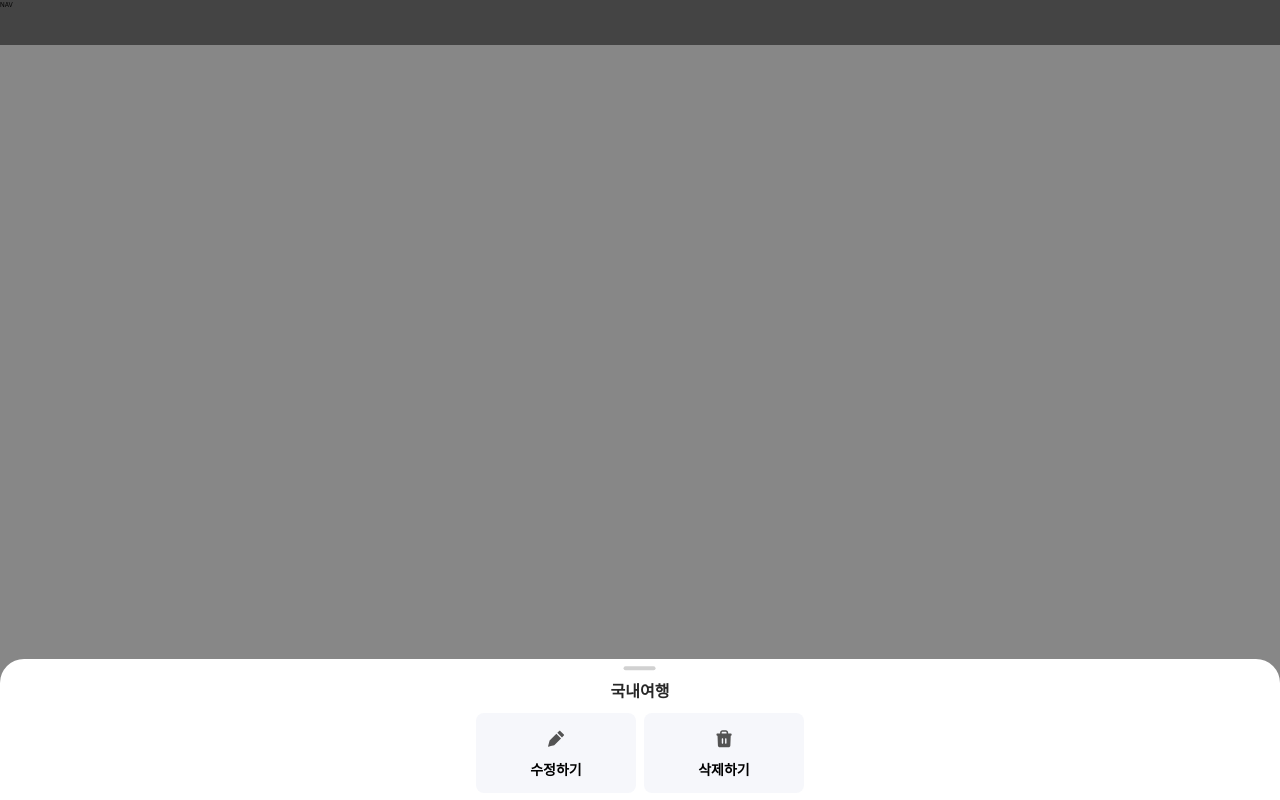
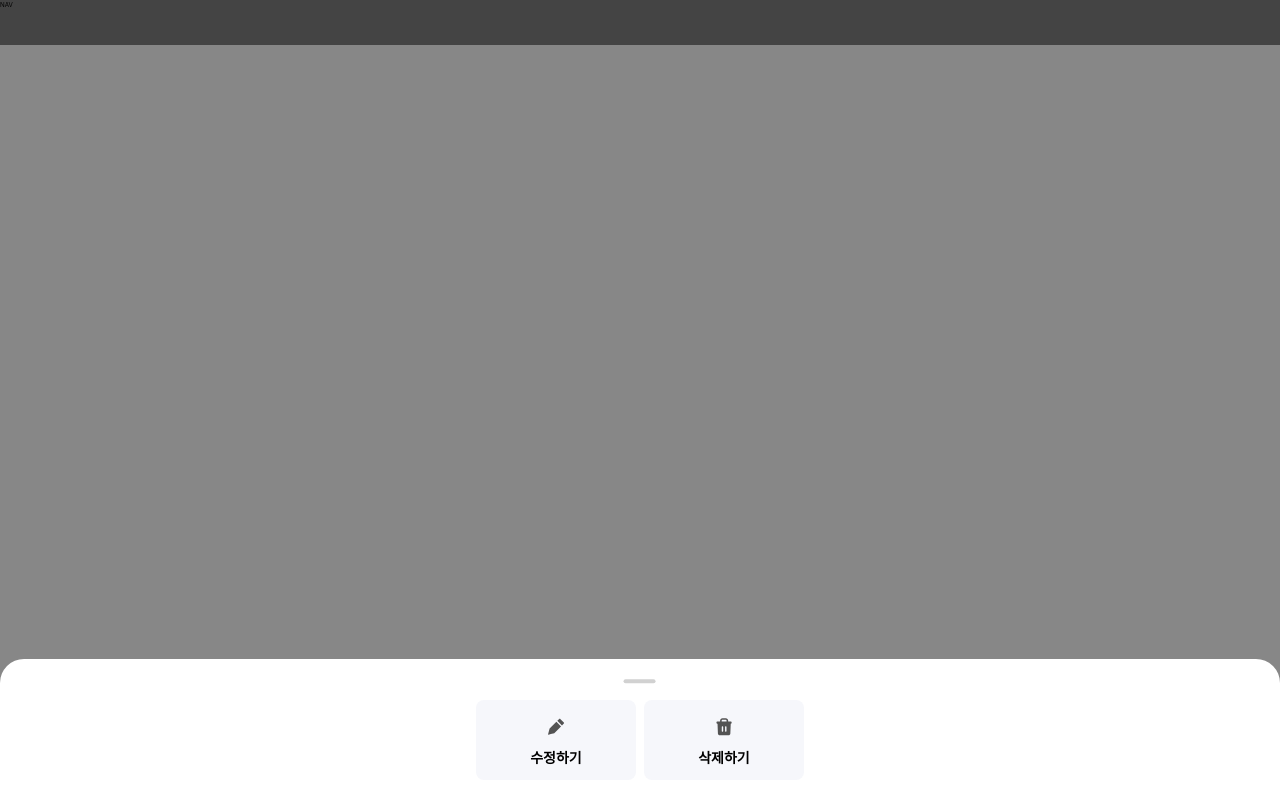
Before and after one commit to Team-Packman/Packman-Client, a Next.js app: page /components/common/BottomModal in a window 1280 px wide. Built offline with nearby package versions, Linux system fonts and the light colour scheme.

Commit message:
feat/#25 : 바텀 모달 props 동적으로 받을 수 있도록 수정

```diff
--- a/pages/components/common/BottomModal.tsx
+++ b/pages/components/common/BottomModal.tsx
@@ -7,14 +7,15 @@ import Image from 'next/image';
 import { useState } from 'react';
 
 interface BottomModalProps {
+  content: string;
   closeModal: () => void;
+  onEdit: () => void;
+  onDelete: () => void;
 }
 
 function BottomModal(props: BottomModalProps) {
-  const { closeModal } = props;
-  const modalData = {
-    folderName: '국내여행',
-  };
+  const { content, closeModal, onEdit, onDelete } = props;
+
   const [isClickDelete, setIsClickDelete] = useState(false);
 
   return (
@@ -22,13 +23,13 @@ function BottomModal(props: BottomModalProps) {
       <StyledRoot onClick={closeModal} />
       <StyledModalInfo>
         <Image src={iSwipeBar} alt="스와이프바" />
-        <h1>{isClickDelete ? '정말 삭제하시겠어요?' : modalData.folderName}</h1>
+        <h1>{isClickDelete ? '정말 삭제하시겠어요?' : content}</h1>
         <StyledButtonWrapper>
-          <button>
+          <button onClick={isClickDelete ? closeModal : onEdit}>
             {!isClickDelete && <Image src={iEdit} alt="수정" />}
             {isClickDelete ? <p onClick={() => setIsClickDelete(false)}>아니요</p> : '수정하기'}
           </button>
-          <button onClick={() => setIsClickDelete(true)}>
+          <button onClick={isClickDelete ? onDelete : () => setIsClickDelete(true)}>
             {!isClickDelete && <Image src={iTrash} alt="삭제" />}
             {isClickDelete ? <p onClick={() => setIsClickDelete(false)}>네</p> : '삭제하기'}
           </button>
```
Also changed, not shown: pages/components/profile/CreateProfile.tsx (added), pages/profile.tsx (added), 1 other file (tests, documents, lock files or other folders).
